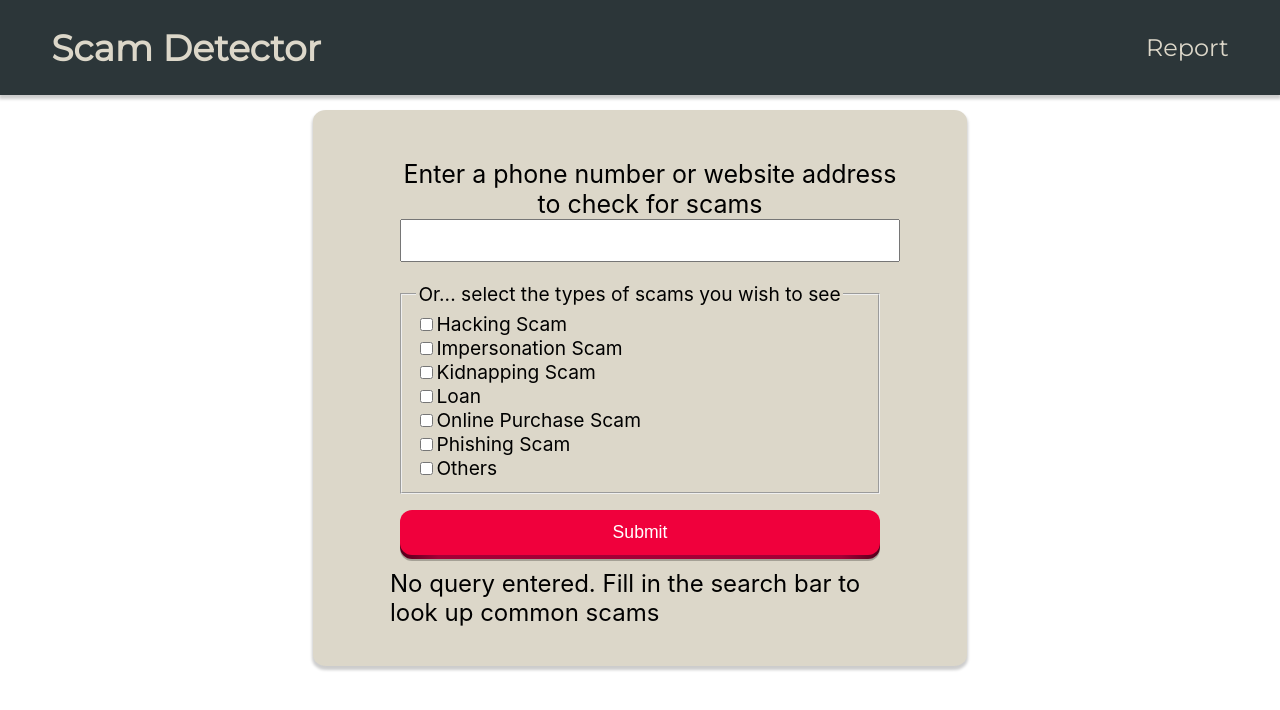
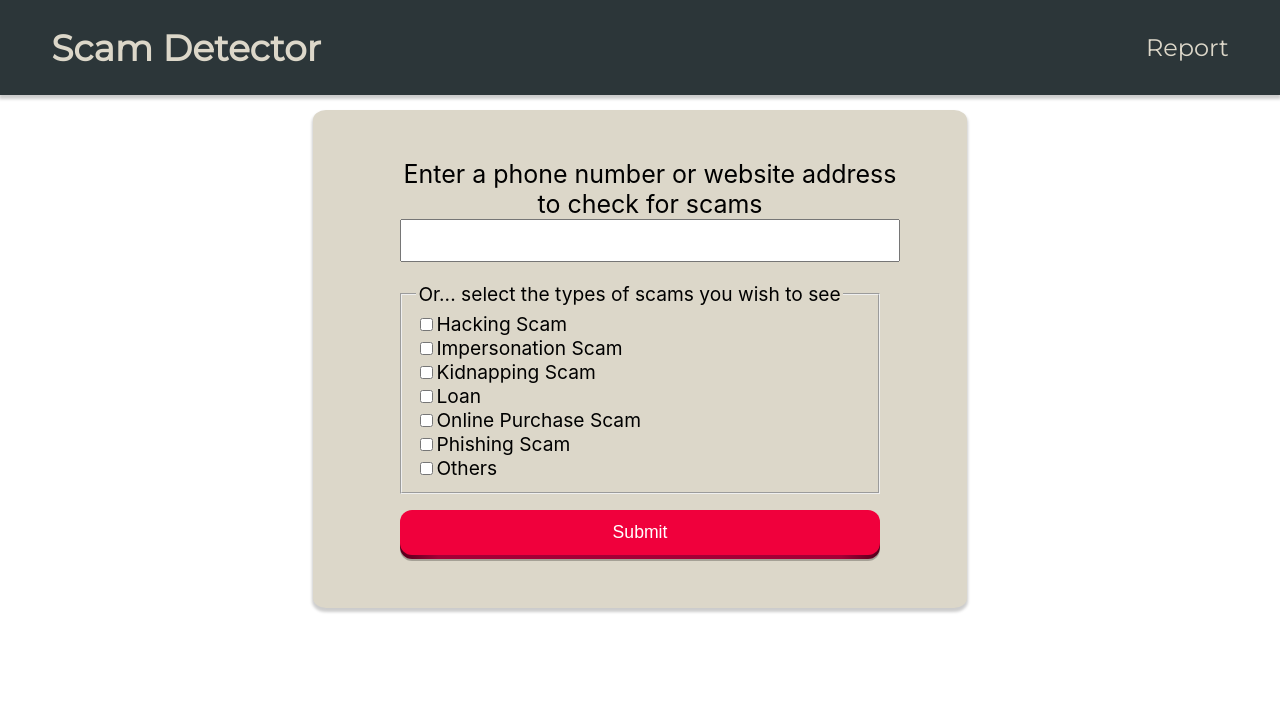
Before and after one commit to nseah21/lifehack22, a React (Create React App) app in the folder frontend/: page / in a window 1280 px wide. Shown: the top 710 px of the page. Built offline with nearby package versions, Linux system fonts and the light colour scheme.

Commit message:
Add Notification

```diff
--- a/frontend/src/components/ScamDetails/ScamDetails.js
+++ b/frontend/src/components/ScamDetails/ScamDetails.js
@@ -26,11 +26,10 @@ let timeout = null
 
 export default function ScamDetails({ searchedData }) {
   if (searchedData.length == 0) {
-    return (
-      <div className={styles.searchMessage}>
-        No query entered. Fill in the search bar to look up common scams
-      </div>
-    )
+    return
+    // <div className={styles.searchMessage}>
+    //   No query entered. Fill in the search bar to look up common scams
+    // </div>
   }
 
   const [value, setValue] = useState(0)
--- a/frontend/src/components/SearchBar/SearchBar.js
+++ b/frontend/src/components/SearchBar/SearchBar.js
@@ -1,4 +1,4 @@
-import React, { useState } from 'react'
+import React, { useContext, useState } from 'react'
 import {
   doc,
   getDoc,
@@ -10,7 +10,7 @@ import {
   where,
 } from 'firebase/firestore'
 import { db } from 'firebase.js'
-import { Button, ScamDetails } from 'components'
+import { Button, ScamDetails, NotificationContext } from 'components'
 import styles from './SearchBar.module.css'
 
 const regex = /(\+?65)?( *)((6|8|9)\d{7})/
@@ -33,11 +33,11 @@ export default function SearchBar() {
     const noSpaces = query.replace(/\s/g, '')
     return noSpaces
   }
-
+  const ctx = useContext(NotificationContext)
   const handleSearch = async (event) => {
     // only supports 1 tag
-    event.preventDefault();
-    setSearchedData([]);
+    event.preventDefault()
+    setSearchedData([])
     let source = ''
     if (event.target[0].value !== '') {
       source = formatQuery(event.target[0].value)
@@ -68,10 +68,10 @@ export default function SearchBar() {
           event.target[i].checked = false
         }
       }
-      console.log(source);
+      console.log(source)
 
       if (source.length == 0) {
-        return;
+        return
       }
 
       const q = query(collection(db, 'reports'), where('tags', 'array-contains-any', source))
@@ -93,6 +93,7 @@ export default function SearchBar() {
     }
 
     if (source.length == 0) {
+      ctx.error('No results found')
       return
     }
 
@@ -104,6 +105,9 @@ export default function SearchBar() {
       arrayOfDocuments.push(doc.data())
     })
     setSearchedData(arrayOfDocuments)
+    if (searchedData.length === 0) {
+      ctx.error('No results found')
+    }
   }
 
   return (
```
